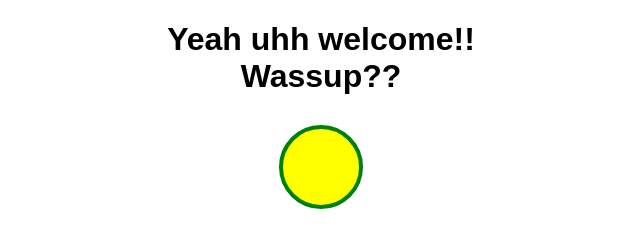
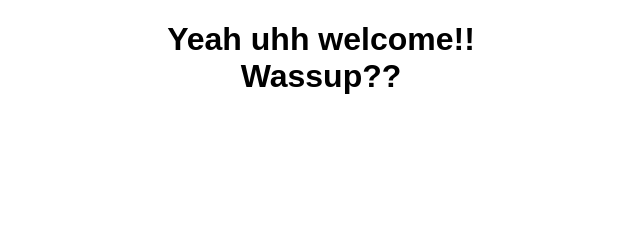
Before and after one commit to jaime100200300/Jaime-Website, a plain HTML site: page index.html in a window 1280 px wide. Shown: the whole page, without its empty margins (319-959 px from the left). Drawn offline with Linux system fonts and the light colour scheme.

Commit message:
bye circle thingy I dont know what im doing man

```diff
--- a/index.html
+++ b/index.html
@@ -13,8 +13,5 @@
 </head>
 <body>
     <h1>Yeah uhh welcome!!<br>Wassup??</h1>
-    <svg width="100" height="100" xmlns="http://www.w3.org/2000/svg">
-        <circle cx="50" cy="50" r="40" stroke="green" stroke-width="4" fill="yellow" />
-    </svg>
 </body>
 </html>
```
